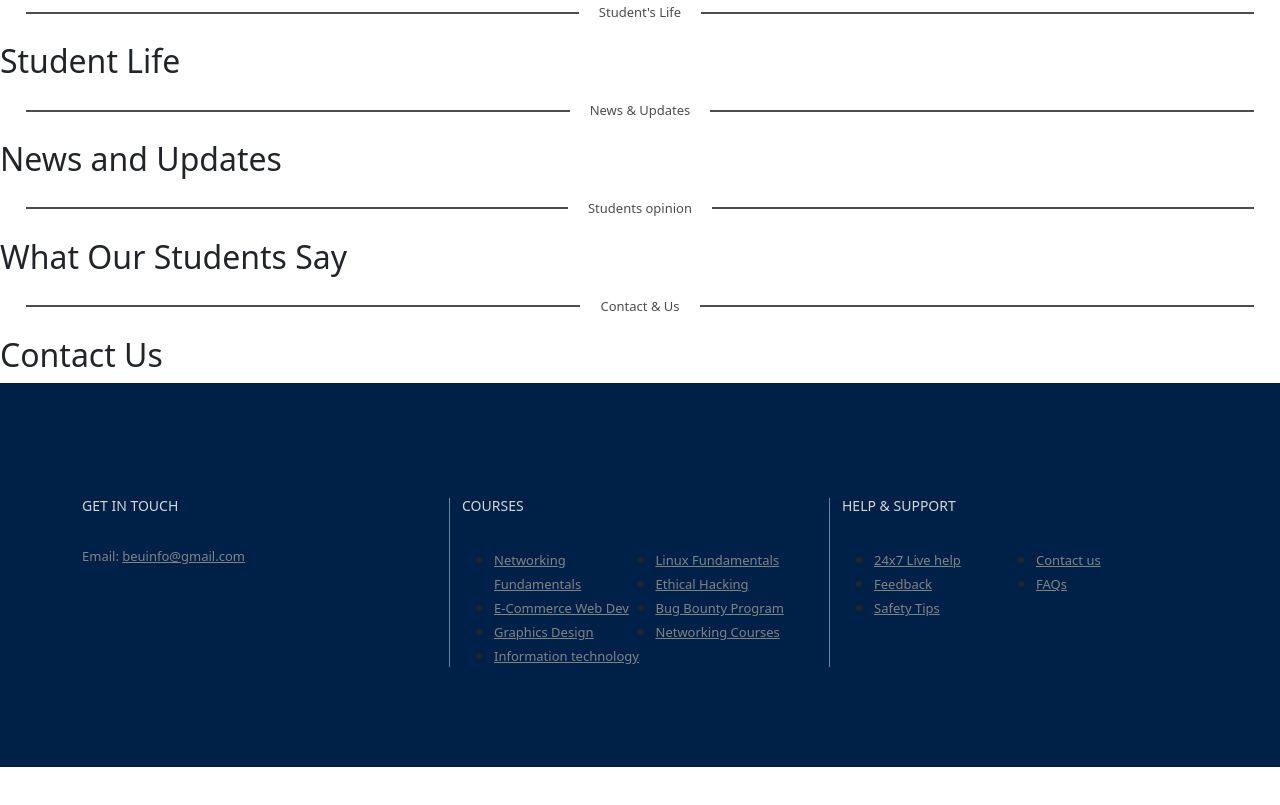
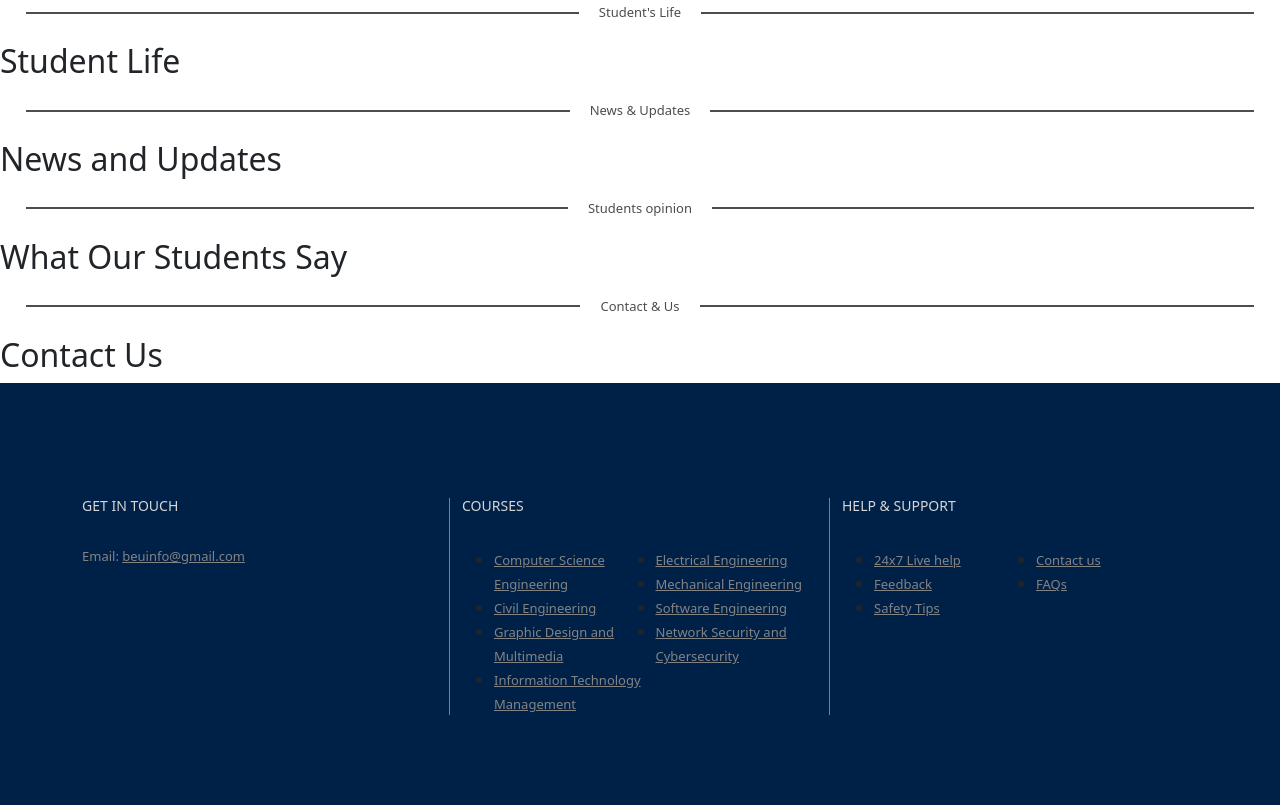
Before and after one commit to gecarwal/BEU-info, a plain HTML site: page index.html in a window 1280 px wide. Shown: the part 707-1512 px from the top of the page. Before the commit the page ends 1474 px from the top, so only its background shows below. Drawn offline with nearby package versions, Linux system fonts and the light colour scheme.

Commit message:
updated the footer section

```diff
--- a/index.html
+++ b/index.html
@@ -5,7 +5,8 @@
     <meta charset="UTF-8">
     <meta name="viewport" content="width=device-width, initial-scale=1.0">
     <link rel="stylesheet" href="style.css">
-    <link href="https://cdn.jsdelivr.net/npm/bootstrap@5.3.2/dist/css/bootstrap.min.css" rel="stylesheet" integrity="sha384-T3c6CoIi6uLrA9TneNEoa7RxnatzjcDSCmG1MXxSR1GAsXEV/Dwwykc2MPK8M2HN" crossorigin="anonymous">
+    <link href="https://cdn.jsdelivr.net/npm/bootstrap@5.3.2/dist/css/bootstrap.min.css" rel="stylesheet"
+        integrity="sha384-T3c6CoIi6uLrA9TneNEoa7RxnatzjcDSCmG1MXxSR1GAsXEV/Dwwykc2MPK8M2HN" crossorigin="anonymous">
     <title>Home | BEU-Info</title>
 </head>
 
@@ -170,14 +171,15 @@
                 <div class="col-md-4">
                     <h4>Courses </h4>
                     <ul>
-                        <li><a href="course-details.html">Networking Fundamentals</a></li>
-                        <li><a href="course-details.html">Linux Fundamentals</a></li>
-                        <li><a href="course-details.html">Ethical Hacking</a></li>
-                        <li><a href="course-details.html">E-Commerce Web Dev</a></li>
-                        <li><a href="course-details.html">Bug Bounty Program</a></li>
-                        <li><a href="course-details.html">Graphics Design</a></li>
-                        <li><a href="course-details.html">Networking Courses</a></li>
-                        <li><a href="course-details.html">Information technology</a></li>
+                        <li><a href="course-details.html">Computer Science Engineering</a></li>
+                        <li><a href="course-details.html">Electrical Engineering</a></li>
+                        <li><a href="course-details.html">Mechanical Engineering</a></li>
+                        <li><a href="course-details.html">Civil Engineering</a></li>
+                        <li><a href="course-details.html">Software Engineering</a></li>
+                        <li><a href="course-details.html">Graphic Design and Multimedia</a></li>
+                        <li><a href="course-details.html">Network Security and Cybersecurity</a></li>
+                        <li><a href="course-details.html">Information Technology Management</a></li>
+
                     </ul>
                 </div>
                 <div class="col-md-4">
```
